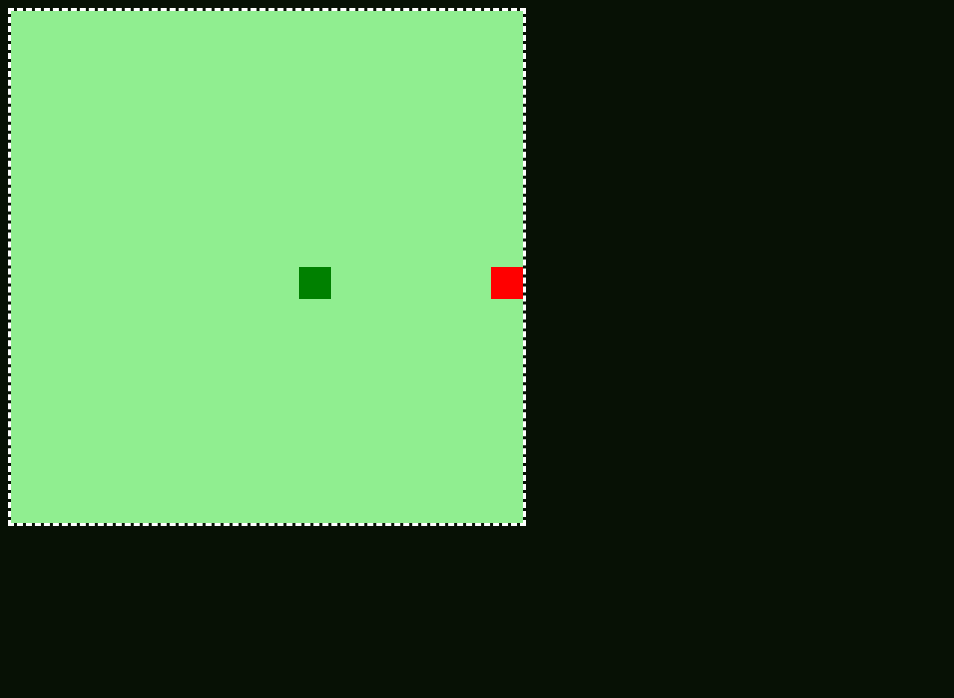
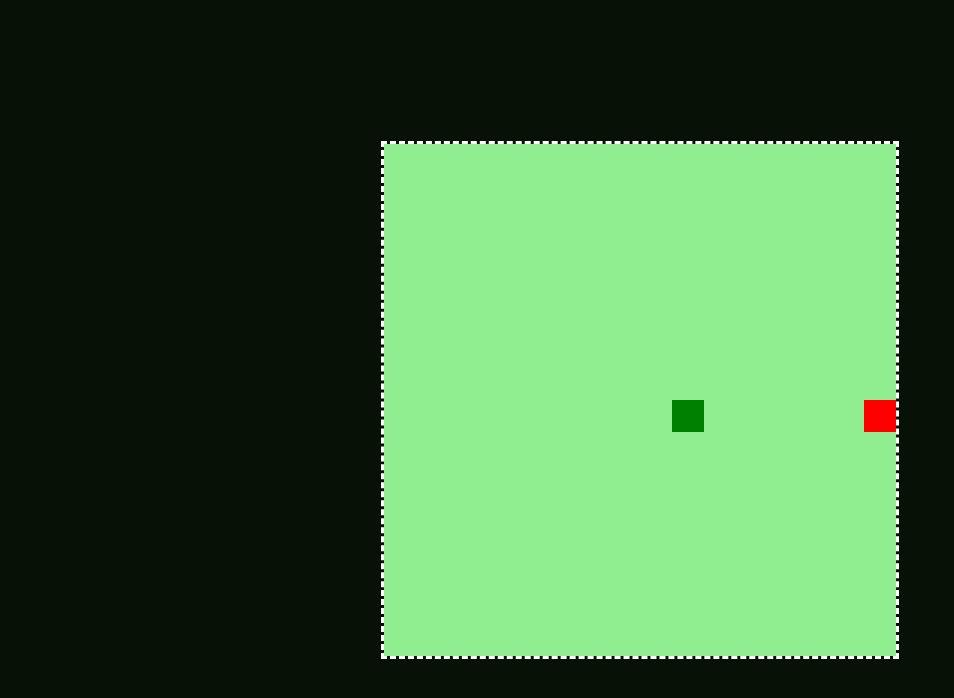
Before and after one commit to cursos-e-estudos/jogodacobrinha, a plain HTML site: page index.html in a window 1280 px wide. Shown: the whole page, without its empty margins (0-954 px from the left). Drawn offline with Linux system fonts and the light colour scheme.

Commit message:
adequações de HTML

```diff
--- a/assets/style.css
+++ b/assets/style.css
@@ -5,3 +5,16 @@ body {
 canvas {
     border: 3px white dashed;
 }
+
+.container {
+    display: flex;
+    align-items: center;
+    align-content: center;
+}
+
+.container canvas {
+    position: absolute;
+    top: 50%;
+    left: 50%;
+    transform: translate(-50%, -50%);
+}
--- a/index.html
+++ b/index.html
@@ -12,6 +12,9 @@
     <script defer src="assets/script.js"></script>
 </head>
 <body>
-    <canvas id="snake" width="512" height="512"></canvas>
+    <div class="container">
+        <canvas id="snake" width="512" height="512"></canvas>
+    </div>
+
 </body>
 </html>
```
